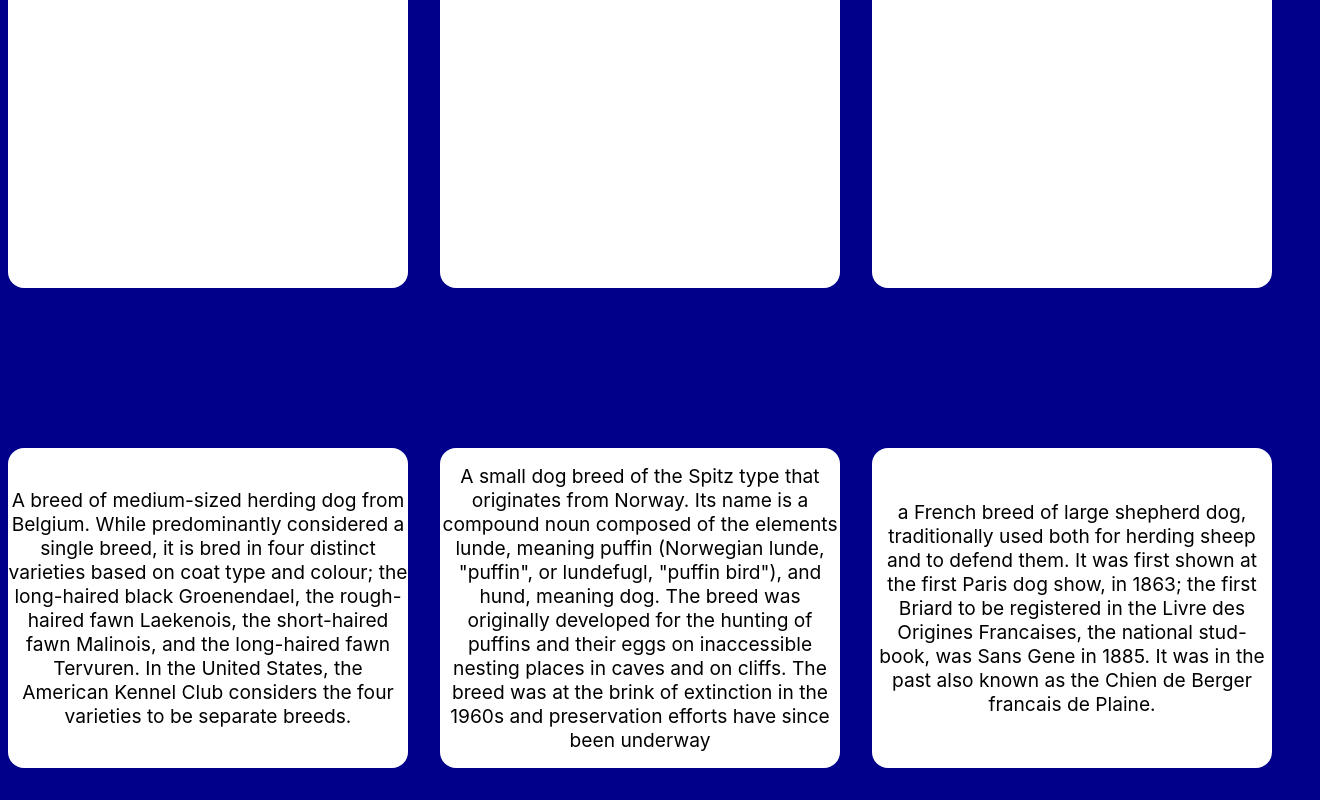
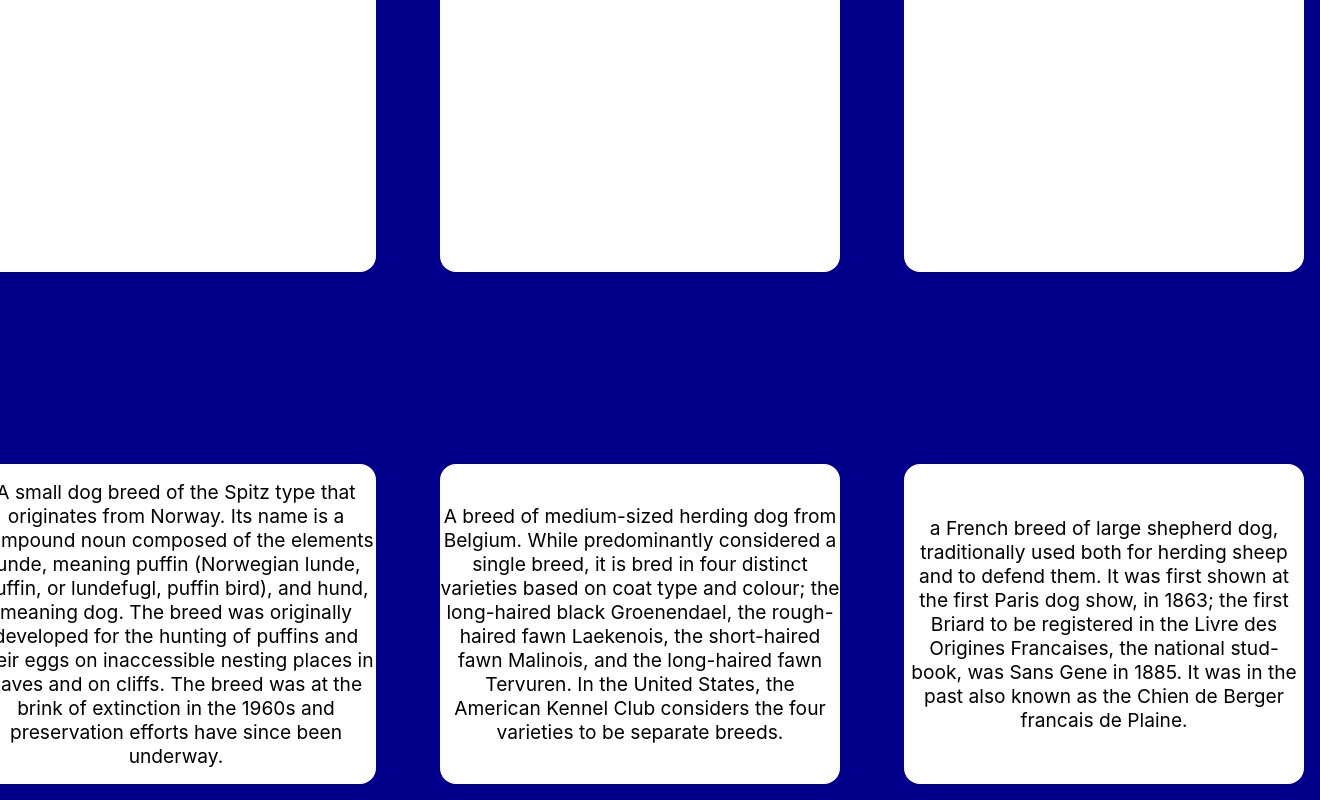
Before and after one commit to gio437/matching-game, a React (Create React App) app: page / in a window 1280 px wide. Shown: the part 342-1142 px from the top of the page, 1320 px wide, since content can reach past the window. Before the commit the page ends 1110 px from the top, so only its background shows below. Built offline with nearby package versions, Linux system fonts and the light colour scheme.

Commit message:
added colors to signify when a description is selected

```diff
--- a/src/App.css
+++ b/src/App.css
@@ -25,6 +25,7 @@ body {
   margin-top: 10rem;
 }
 
+
 .inputParent {
   display: flex;
   justify-content: center;
@@ -43,6 +44,7 @@ body {
   justify-content: center;
   align-items: center;
   font-size: 1.2rem;
+  margin: 1rem;
 }
 
 .picBox {
@@ -52,5 +54,5 @@ body {
 
 .picParent {
   display: flex;
-  gap: 2rem;
+  gap: 4.5rem;
 }
--- a/src/App.js
+++ b/src/App.js
@@ -1,6 +1,6 @@
 import logo from './logo.svg';
 import './App.css';
-import { useEffect, useState, useRef } from 'react';
+import { useEffect, useState, useRef, createRef } from 'react';
 import Belgian from "./pictures/belgian.png";
 // import Tibetan from './pictures/tibetan.png';
 // import Otterhound from './pictures/otterhound.png';
@@ -10,6 +10,28 @@ import Briard from './pictures/briard.png';
 function App() {
   let [picturesArray, setPicturesArray] = useState([1, 2, 3]);
   let [descriptionArray, setDescriptionArray] = useState([]);
+
+  function activateInputBox() {
+    const inputSquare = document.querySelectorAll('.inputParent');
+    inputSquare.forEach(box => {
+      box.style.backgroundColor = 'yellow';
+    })
+  }
+
+  function placeDescription() {
+    const inputSquare = document.querySelectorAll('.inputParent');
+    inputSquare.forEach(box => {
+      box.style.backgroundColor = 'darkblue';
+    })
+  }
+
+// add in new descriptions
+  const descriptions = {
+    norwegianDescription: "A small dog breed of the Spitz type that originates from Norway. Its name is a compound noun composed of the elements lunde, meaning puffin (Norwegian lunde, puffin, or lundefugl, puffin bird), and hund, meaning dog. The breed was originally developed for the hunting of puffins and their eggs on inaccessible nesting places in caves and on cliffs. The breed was at the brink of extinction in the 1960s and preservation efforts have since been underway.",
+    belgianDescription: "A breed of medium-sized herding dog from Belgium. While predominantly considered a single breed, it is bred in four distinct varieties based on coat type and colour; the long-haired black Groenendael, the rough-haired fawn Laekenois, the short-haired fawn Malinois, and the long-haired fawn Tervuren. In the United States, the American Kennel Club considers the four varieties to be separate breeds.",
+    briardDescription: "a French breed of large shepherd dog, traditionally used both for herding sheep and to defend them. It was first shown at the first Paris dog show, in 1863; the first Briard to be registered in the Livre des Origines Francaises, the national stud-book, was Sans Gene in 1885. It was in the past also known as the Chien de Berger francais de Plaine."
+  }
+
 
   function endGame() {
     if (descriptionArray.length === 3) {
@@ -27,15 +49,15 @@ function App() {
         <img className='picBox' src={Norwegian}></img>
         <img className='picBox' src={Briard}></img>
       </div>
-      <div className='inputParent'>
+      <div className='inputParent' onClick={placeDescription}>
         <div className='inputBox' id='whiteBox'></div>
         <div className='inputBox' id='whiteBox'></div>
         <div className='inputBox' id='whiteBox'></div>
       </div>
-      <div className='descriptionParent'>
-        <div className='descriptionBox' id='whiteBox'>A breed of medium-sized herding dog from Belgium. While predominantly considered a single breed, it is bred in four distinct varieties based on coat type and colour; the long-haired black Groenendael, the rough-haired fawn Laekenois, the short-haired fawn Malinois, and the long-haired fawn Tervuren. In the United States, the American Kennel Club considers the four varieties to be separate breeds.</div>
-        <div className='descriptionBox' id='whiteBox'>A small dog breed of the Spitz type that originates from Norway. Its name is a compound noun composed of the elements lunde, meaning puffin (Norwegian lunde, "puffin", or lundefugl, "puffin bird"), and hund, meaning dog. The breed was originally developed for the hunting of puffins and their eggs on inaccessible nesting places in caves and on cliffs. The breed was at the brink of extinction in the 1960s and preservation efforts have since been underway</div>
-        <div className='descriptionBox' id='whiteBox'>a French breed of large shepherd dog, traditionally used both for herding sheep and to defend them. It was first shown at the first Paris dog show, in 1863; the first Briard to be registered in the Livre des Origines Francaises, the national stud-book, was Sans Gene in 1885. It was in the past also known as the Chien de Berger francais de Plaine.</div>
+      <div className='descriptionParent' onClick={activateInputBox}>
+        <div className='descriptionBox' id='whiteBox'>{descriptions.norwegianDescription}</div>
+        <div className='descriptionBox' id='whiteBox'>{descriptions.belgianDescription}</div>
+        <div className='descriptionBox' id='whiteBox'>{descriptions.briardDescription}</div>
       </div>
     </div>
   );
```
